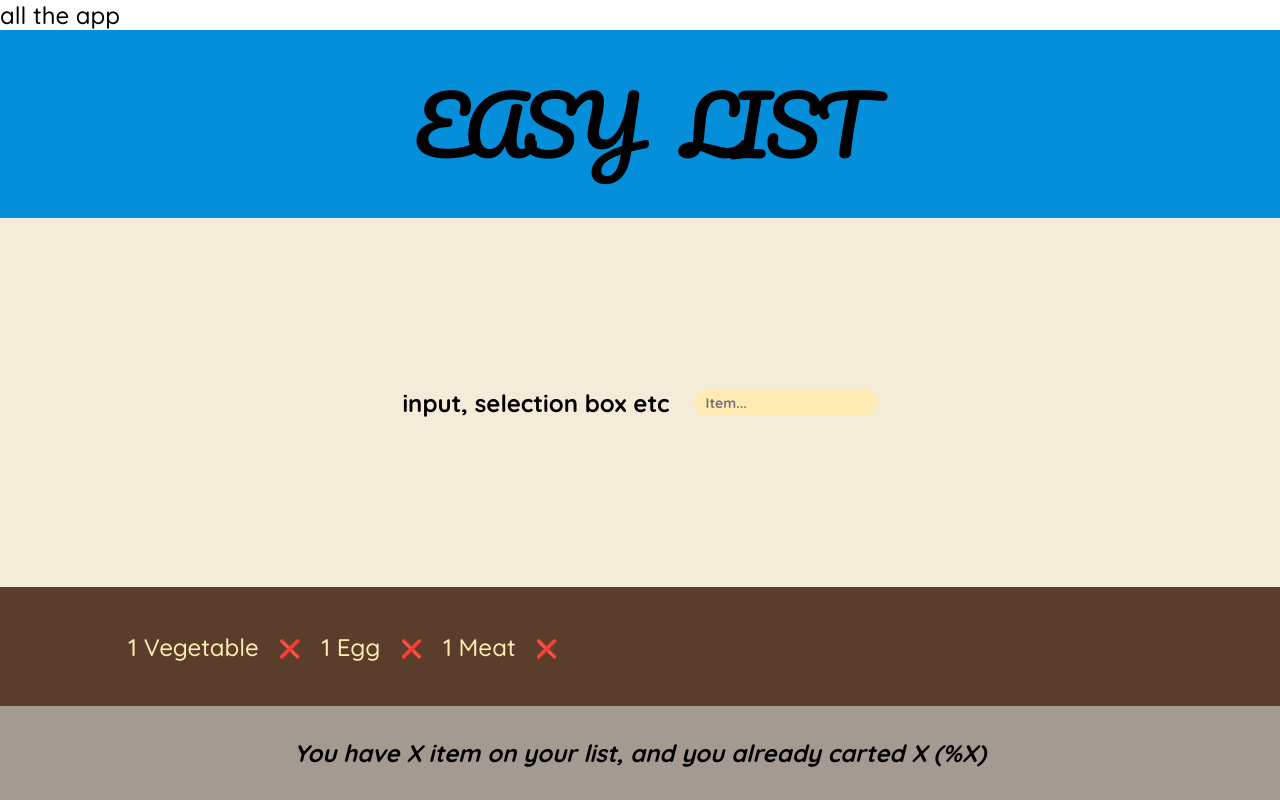
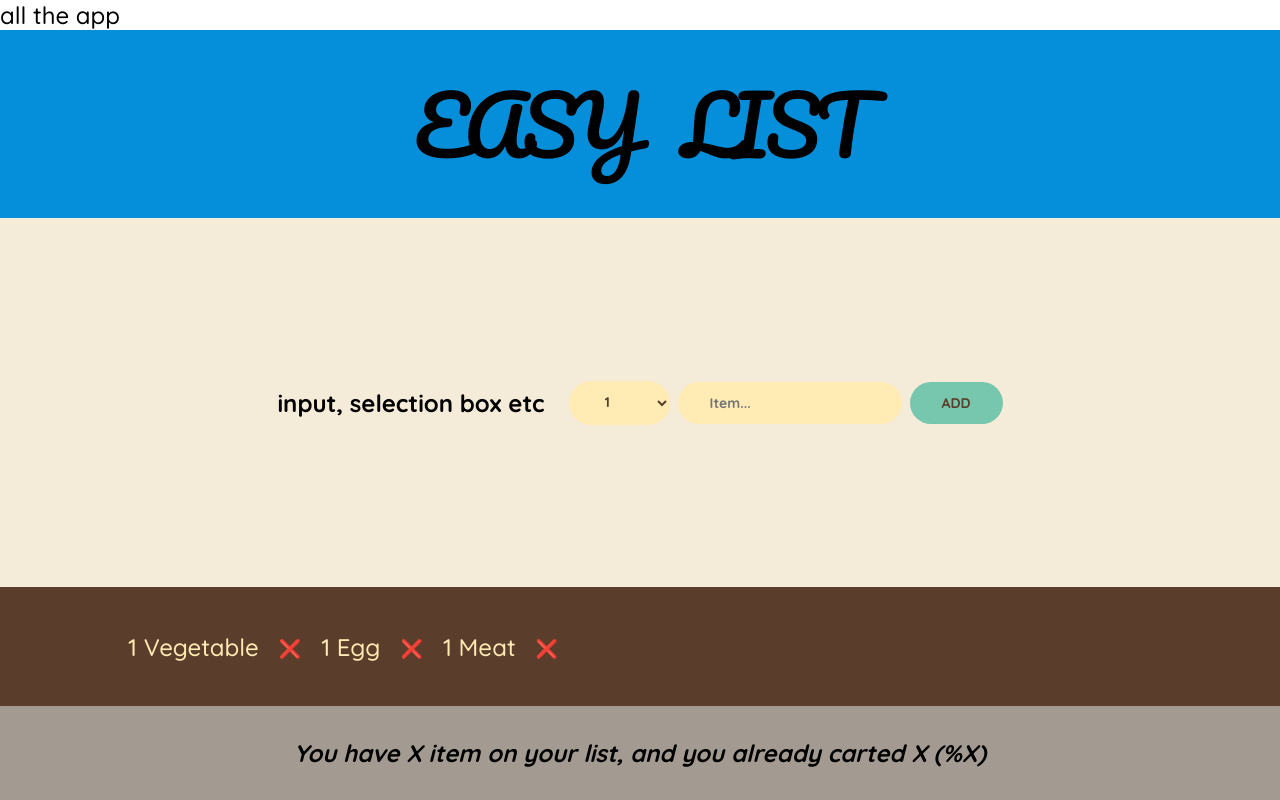
Before and after one commit to Bocahapel/travel-list, a React (Create React App) app: page / in a window 1280 px wide. Built offline with nearby package versions, Linux system fonts and the light colour scheme.

Commit message:
add more detail

```diff
--- a/src/App.js
+++ b/src/App.js
@@ -1,3 +1,5 @@
+import { useState } from "react";
+
 const initialItems = [
   { id: 1, description: "Vegetable", quantity: 1, packed: false },
   { id: 2, description: "Egg", quantity: 1, packed: false },
@@ -21,10 +23,36 @@
 }
 
 function Form() {
+  const [description, setDescription] = useState("");
+  const [quantity, setQuantity] = useState(1);
+
+  function handleSubmit(e) {
+    e.preventDefault();
+
+    if (!description) return;
+
+    const newItem = { description, quantity, package: false, id: Date.now() };
+
+    setDescription("");
+    setQuantity(1);
+  }
   return (
-    <form className="add-form">
+    <form className="add-form" onSubmit={handleSubmit}>
       <h3>input, selection box etc</h3>
-      <input type="text" placeholder="Item..." />
+      <select value={quantity} onChange={(e) => setQuantity(e.target.value)}>
+        {Array.from({ length: 20 }, (_, i) => i + 1).map((num) => (
+          <option value={num} key={num}>
+            {num}
+          </option>
+        ))}
+      </select>
+      <input
+        type="text"
+        placeholder="Item..."
+        value={description}
+        onChange={(e) => setDescription(Number(e.target.value))}
+      />
+      <button>Add</button>
     </form>
   );
 }
@@ -35,7 +63,7 @@
       <ul>
         <li>
           {initialItems.map((item) => (
-            <Item item={item} />
+            <Item item={item} key={item.id} />
           ))}
         </li>
       </ul>
--- a/src/index.css
+++ b/src/index.css
@@ -66,7 +66,7 @@
   font-family: inherit;
   border: none;
   border-radius: 10rem;
-  padding: 0.4rem 1.2rem;
+  padding: 1.2rem 3.2rem;
   font-weight: 700;
   font-size: 1.4rem;
   cursor: pointer;
```
